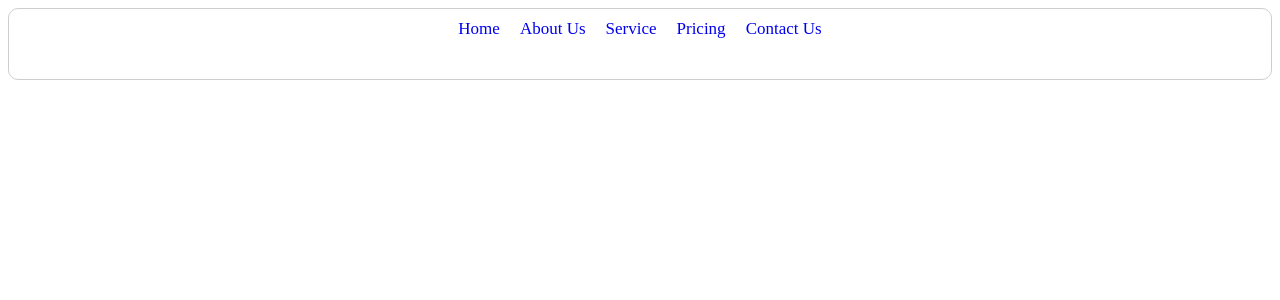
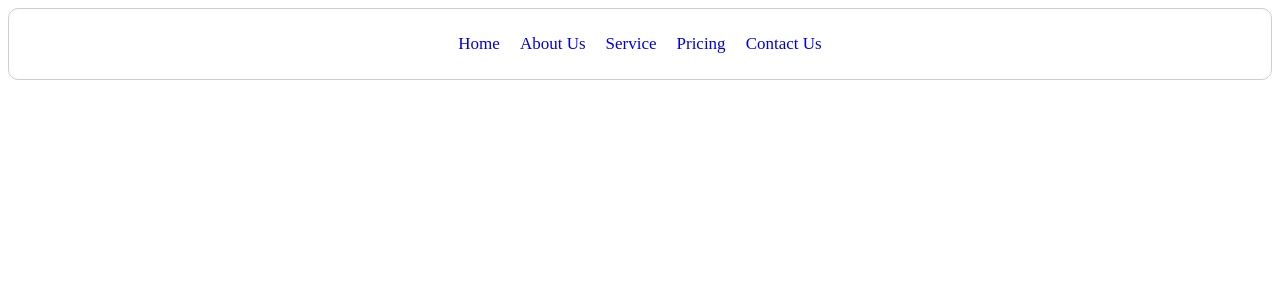
Before and after one commit to SachithG1998/laundraville-ui, a React (Create React App) app: page / in a window 1280 px wide. Shown: the top 300 px of the page. Built offline with nearby package versions, Linux system fonts and the light colour scheme.

Commit message:
Adjusted the stylesheet to center the items vertically in the <a> tag

```diff
--- a/src/components/Navbar/index.css
+++ b/src/components/Navbar/index.css
@@ -8,7 +8,8 @@
 }
 
 .Box a {
-  display: table-cell;
+  display: flex;
+  align-items: center;
   text-align: center;
   vertical-align: middle;
   padding: 10px;
@@ -21,3 +22,8 @@
   color: rgb(107, 107, 107);
   cursor: pointer;
 }
+
+.Box a:visited {
+  text-decoration: none;
+  color: black;
+}
```
